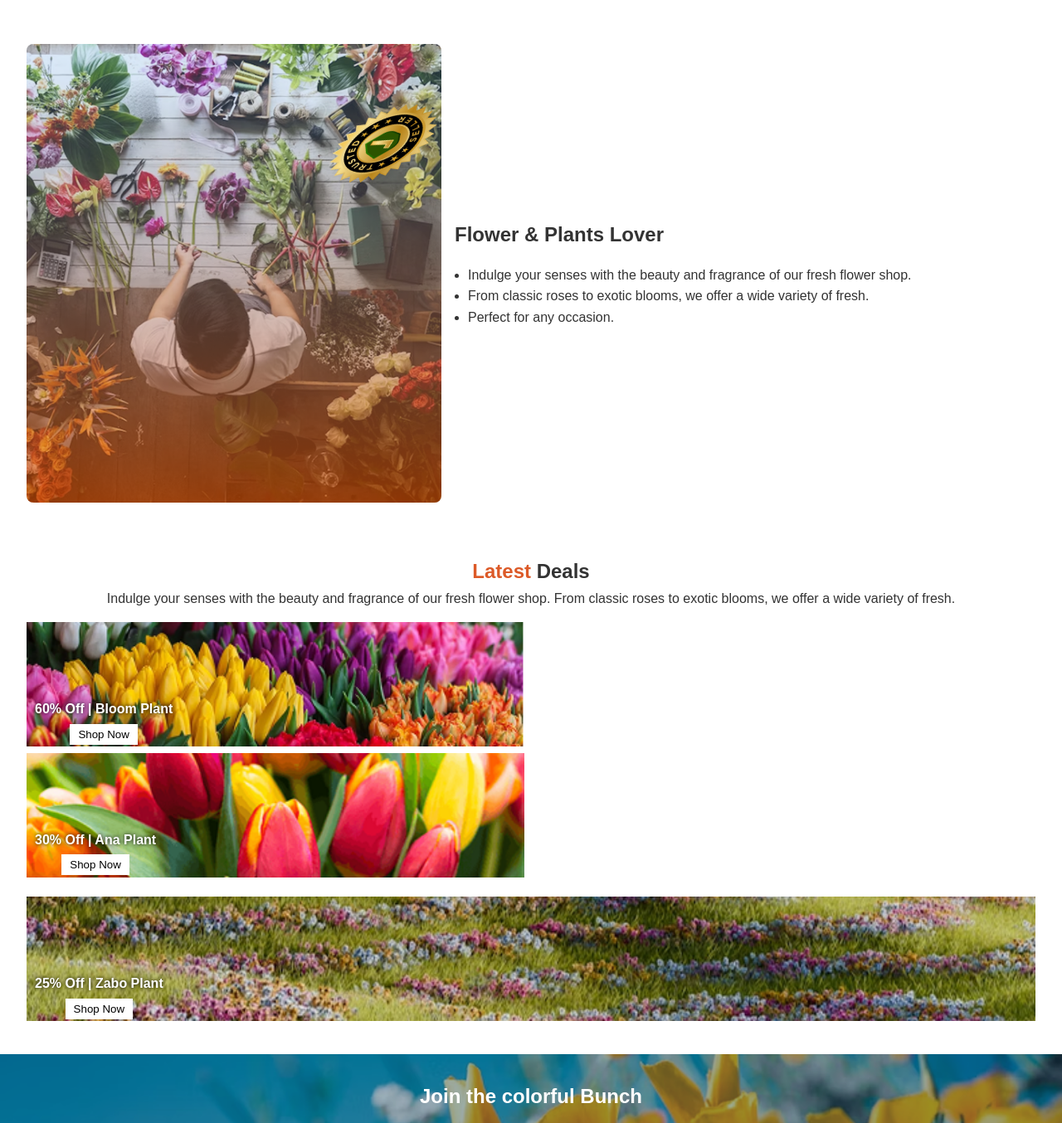
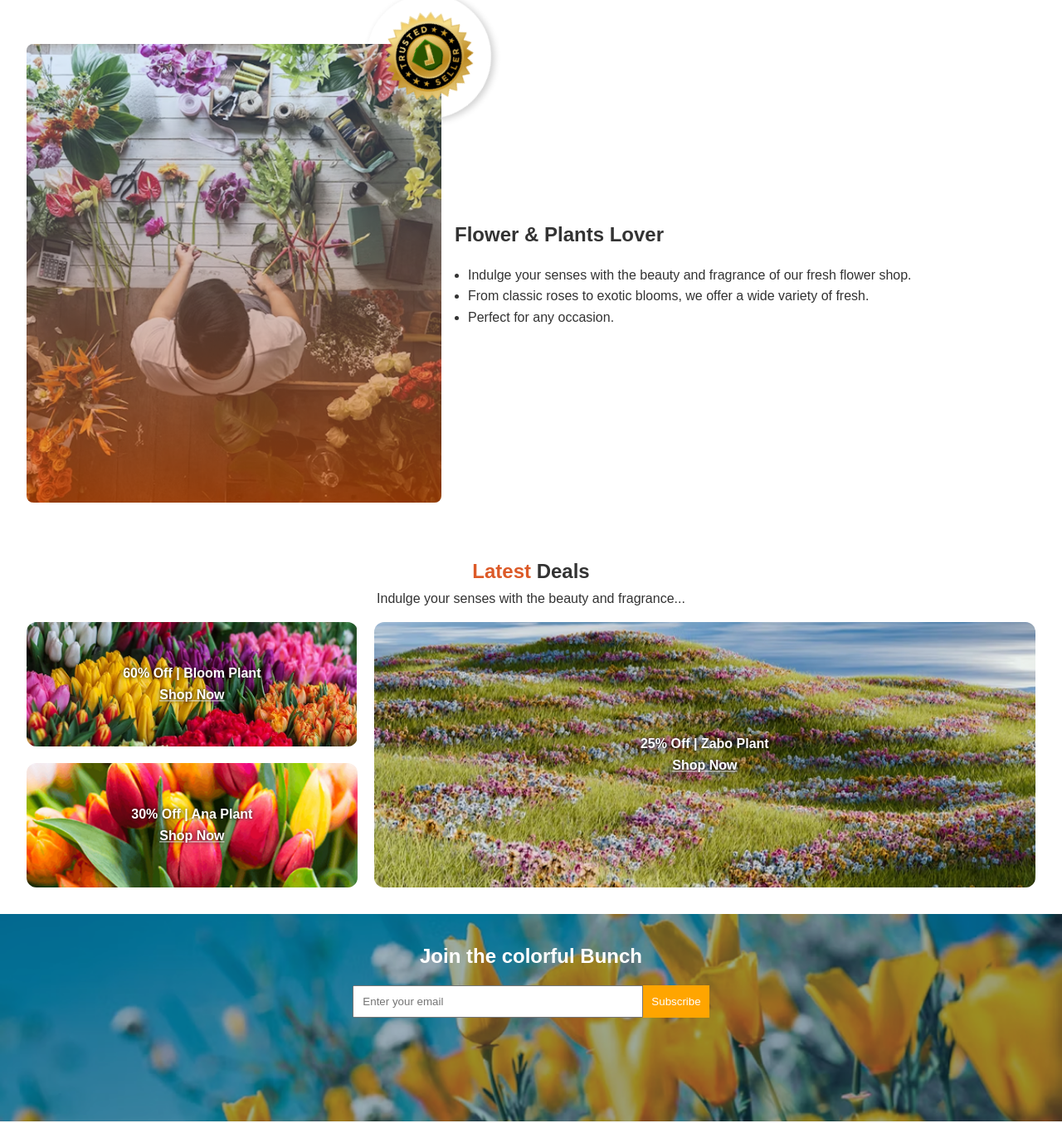
Before and after one commit to masuma01199/Assignment2, a plain HTML site: page index.html in a window 1280 px wide. Shown: the part 1210-2564 px from the top of the page at 83% size. Drawn offline with Linux system fonts and the light colour scheme.

Commit message:
fifth commit

```diff
--- a/flower.css
+++ b/flower.css
@@ -34,14 +34,23 @@ header.navbar {
   color: #333;
   font-weight: bold;
 }
-
+.nav-links a:nth-child(2),
+.nav-links a:nth-child(3),
+.nav-links a:nth-child(4) {
+  color: #007bff;
+}
 .cart-icon {
   height: 20px;
   width: 20px;
   vertical-align: middle;
   margin-right: 5px;
 }
-
+.mobile-cart {
+  display: none;
+  text-decoration: none;
+  color: #333;
+  font-weight: bold;
+}
 .banner {
   display: flex;
   align-items: center;
@@ -78,40 +87,64 @@ header.navbar {
   color: #dc5a28;
 }
 
-.deals-grid {
-  display: grid;
-  grid-template-columns: repeat(2,1fr);
-  gap: 1rem;
+.deals-container {
+  display: flex;
+  flex-wrap: wrap;
+  gap: 20px;
   margin-top: 1rem;
+}
+
+.left-deals {
+  display: flex;
+  flex-direction: column;
+  gap: 20px;
+  flex: 1;
+  min-width: 200px;
 }
 
 .deal-card {
   position: relative;
   overflow: hidden;
+  border-radius: 12px;
 }
 
 .deal-card img {
   width: 100%;
-  height: 150px;
+  height: 100%;
   object-fit: cover;
+  display: block;
 }
 
-.deal-text {
+.deal-info {
   position: absolute;
-  bottom: 10px;
-  left: 10px;
+  top: 50%;
+  left: 50%;
+  transform: translate(-50%, -50%);
   color: white;
   font-weight: bold;
+  text-align: center;
   text-shadow: 0 0 5px black;
 }
 
-.deal-card button {
+
+.deal-card a {
   margin-top: 5px;
   padding: 5px 10px;
-  background: white;
+  color: white;
   border: none;
   cursor: pointer;
 }
+
+.deal-card.small {
+  height: 150px;
+}
+
+.deal-card.large {
+  flex: 2;
+  min-width: 300px;
+  height: 320px;
+}
+
 
 .large {
   grid-column: span 2;
@@ -161,19 +194,22 @@ header.navbar {
 
 .lover-image img:first-child {
   width: 100%;
-  height: 100%;
+  height: 40%;
   display: block;
   border-radius: 8px;
 }
 
 .badge-img {
   position: absolute;
-  top: 20px;
-  right: 20px;
-  width: 100px;
-  height: 200px;
-  animation: spin 3s linear infinite;
+  top: -60px;
+  right: -60px;
+  width: 150px;
+  height: 150px;
+  border-radius: 50%;
+  animation: spin 6s linear infinite;
+  box-shadow: 0 4px 8px rgba(0,0,0,0.2);
 }
+
 @keyframes spin {
   100% { transform: rotate(360deg); }
 }
@@ -239,9 +275,16 @@ footer {
   text-decoration: none;
 }
 
+.socials {
+  display: flex;
+  gap: 1rem;
+
+}
+
 .socials a {
-  margin-left: 1rem;
   font-weight: bold;
+  text-decoration: none;
+  color: #333;
 }
 
 @media (max-width: 768px) {
@@ -249,6 +292,23 @@ footer {
     display: none;
   }
 
+.mobile-cart {
+    display: flex;
+    align-items: center;
+  }
+.a cart {
+  margin-left: 20px;
+  text-decoration: none;
+  color: #333;
+  font-weight: bold;
+}
+
+.cart-icon {
+  height: 20px;
+  width: 20px;
+  vertical-align: middle;
+  margin-right: 5px;
+}
   .banner {
     flex-direction: column-reverse;
   }
@@ -268,7 +328,17 @@ footer {
   .plants-grid {
     grid-template-columns: repeat(2, 1fr);
   }
-  .footer-links{
-    grid-template-columns: repeat(1, 1fr);
+
+  .footer-links {
+    flex-direction: column;
+    align-items: center;
+    text-align: center;
+  }
+ .socials {
+    justify-content: center;
+    flex-wrap: wrap;
+    margin-top: 10px;
+    display: grid;
+    grid-template-columns: repeat(4,1fr);
   }
 }
--- a/index.html
+++ b/index.html
@@ -20,6 +20,9 @@
   <img src="Images/cart.png" alt="Cart Icon" class="cart-icon"> Cart ($56)
 </a>
     </nav>
+    <a href="#" class="mobile-cart">
+    <img src="Images/cart.png" alt="Cart Icon" class="cart-icon">Cart ($56)
+  </a>
   </header>
    <section class="banner">
     <div class="banner-text">
@@ -58,17 +61,27 @@
       </ul>
     </div>
   </section>
-  <section class="deals">
-    <h2><span>Latest</span> Deals</h2>
-    <p class="subtitle">Indulge your senses with the beauty and fragrance of our fresh flower shop. From classic roses to exotic blooms, we offer a wide variety of fresh.</p>
-    <div class="deals-grid">
-      <div class="deal-small">
-        <div class="deal-card"><img src="Images/deal-bloom.png" alt=""><div class="deal-text">60% Off | Bloom Plant<br><button>Shop Now</button></div></div>
-      <div class="deal-card"><img src="Images/deal-ana.png" alt=""><div class="deal-text">30% Off | Ana Plant<br><button>Shop Now</button></div></div>
+ <section class="deals">
+  <h2><span>Latest</span> Deals</h2>
+  <p class="subtitle">Indulge your senses with the beauty and fragrance...</p>
+  <div class="deals-container">
+    <div class="left-deals">
+      <div class="deal-card small">
+        <img src="Images/deal-bloom.png" alt="Bloom Plant">
+        <div class="deal-info">60% Off | Bloom Plant<br><a href="#">Shop Now</a></div>
       </div>
-      <div class="deal-card large"><img src="Images/deal-zabo.png" alt=""><div class="deal-text">25% Off | Zabo Plant<br><button>Shop Now</button></div></div>
+      <div class="deal-card small">
+        <img src="Images/deal-ana.png" alt="Ana Plant">
+        <div class="deal-info">30% Off | Ana Plant<br><a href="#">Shop Now</a></div>
+      </div>
     </div>
-  </section>
+    <div class="deal-card large">
+      <img src="Images/deal-zabo.png" alt="Zabo Plant">
+      <div class="deal-info">25% Off | Zabo Plant<br><a href="#">Shop Now</a></div>
+    </div>
+  </div>
+</section>
+
  <section class="join">
     <h2>Join the colorful Bunch</h2>
     <form>
@@ -98,13 +111,14 @@
         <a href="#">Terms of Service</a>
         <a href="#">Help Center</a>
       </div>
-    </div>
-    <div class="socials">
+      <div class="socials">
       <a href="#"><img src="Images/icon-linkedin.png" alt=""></a>
       <a href="#"><img src="Images/icon-twitter.png" alt=""></a>
       <a href="#"><img src="Images/icon-facebook.png" alt=""></a>
       <a href="#"><img src="Images/icon-youtube.png" alt=""></a>
     </div>
+    </div>
+
   </footer>
 </body>
 </html>
```
